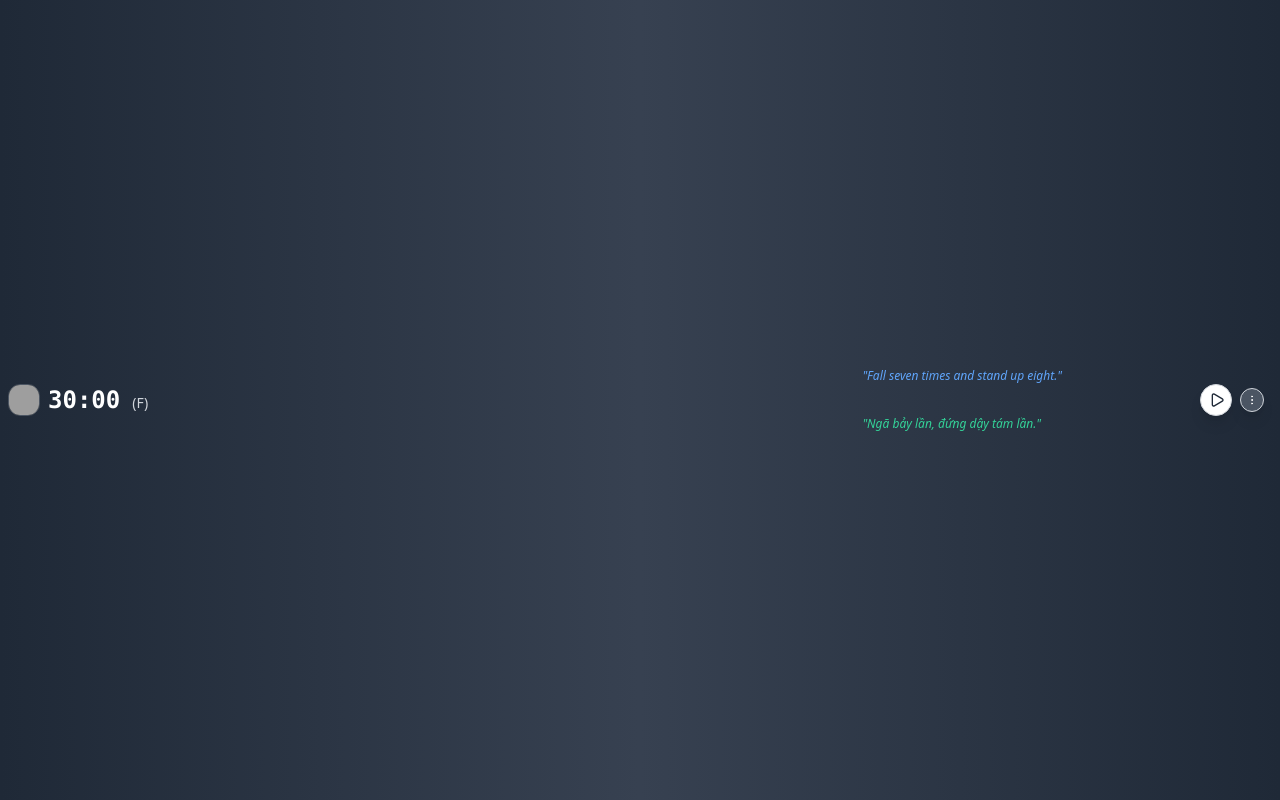
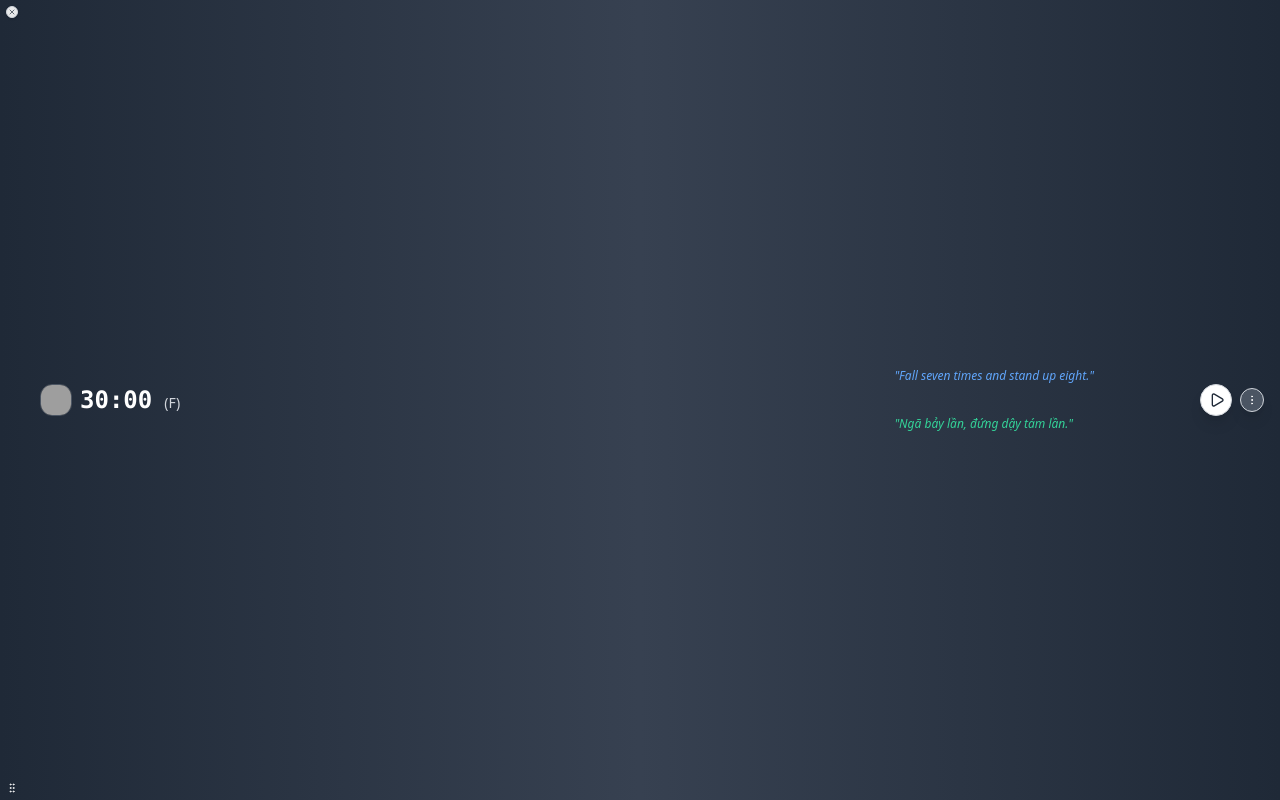
Before and after one commit to dev-bonghoangvan/pomodorro-react-tauri, a React (Vite) app: page / in a window 1280 px wide. Built offline with nearby package versions, Linux system fonts and the light colour scheme; grey boxes are pictures that could not be loaded.

Commit message:
update function close windows

```diff
--- a/src/components/MiniMode.tsx
+++ b/src/components/MiniMode.tsx
@@ -5,7 +5,7 @@ import {
 } from 'lucide-react';
 import { useEffect, useRef, useState } from 'react';
 
-import { getCurrentWindow } from '@tauri-apps/api/window';
+import { invoke } from '@tauri-apps/api/core';
 
 import { Button } from '../ui/button';
 
@@ -242,10 +242,11 @@ export function MiniMode({
               onClick={async (e) => {
                 e.stopPropagation();
                 try {
-                  await getCurrentWindow().close();
-                } catch {}
+                  await invoke('close_window');
+                } catch (error) {
+                }
               }}
-              data-tauri-drag-region
+              data-tauri-drag-region="false"
             >
               <X className="h-2 w-2" />
             </button>
@@ -253,7 +254,6 @@ export function MiniMode({
             {/* Drag handle */}
             <div
               className="h-6 w-3 flex items-center justify-center  text-white/90 pointer-events-auto"
-              data-tauri-drag-region
               title="Drag window"
             >
               <GripVertical
```
Also changed, not shown: 1 other file (tests, documents, lock files or other folders).
